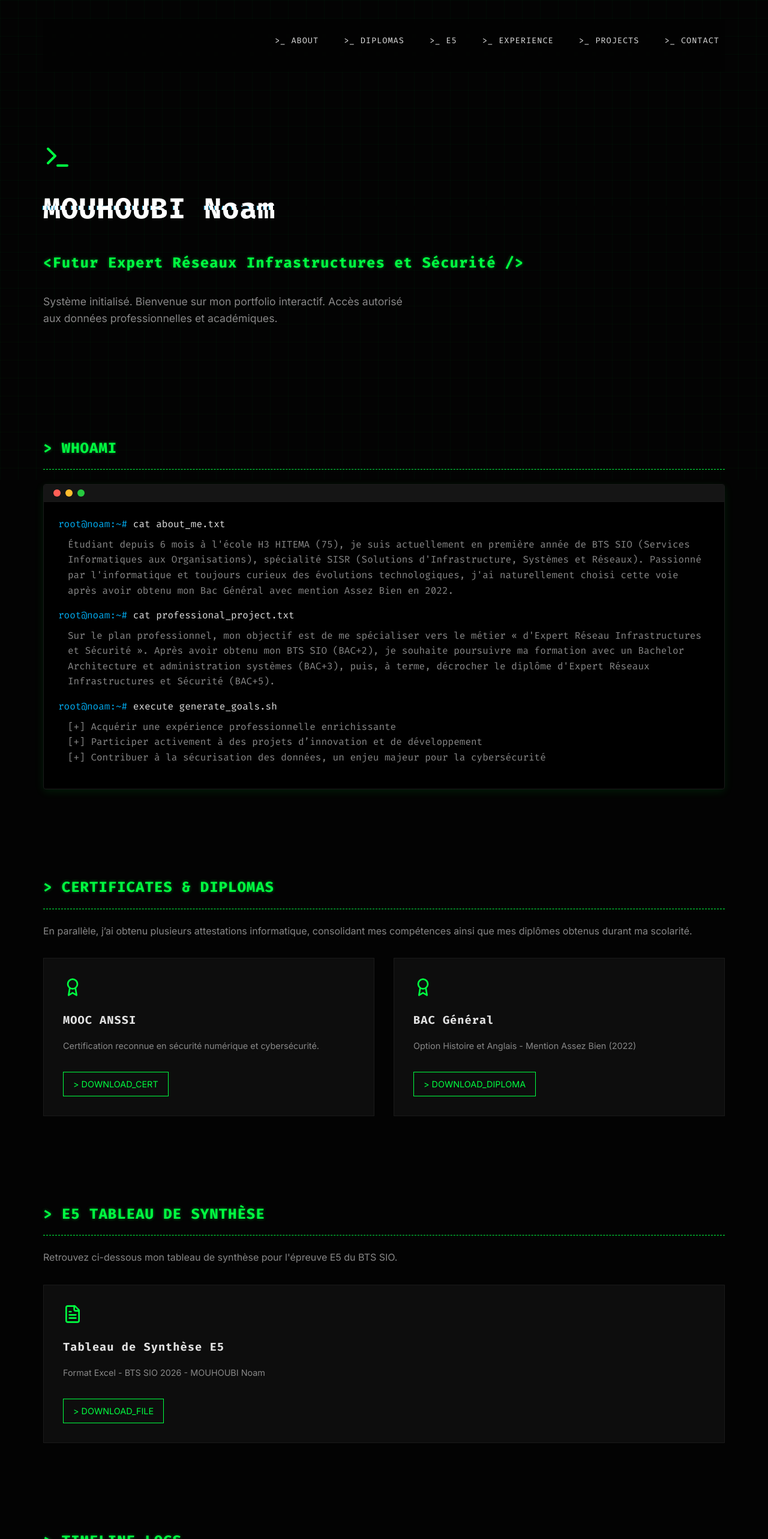
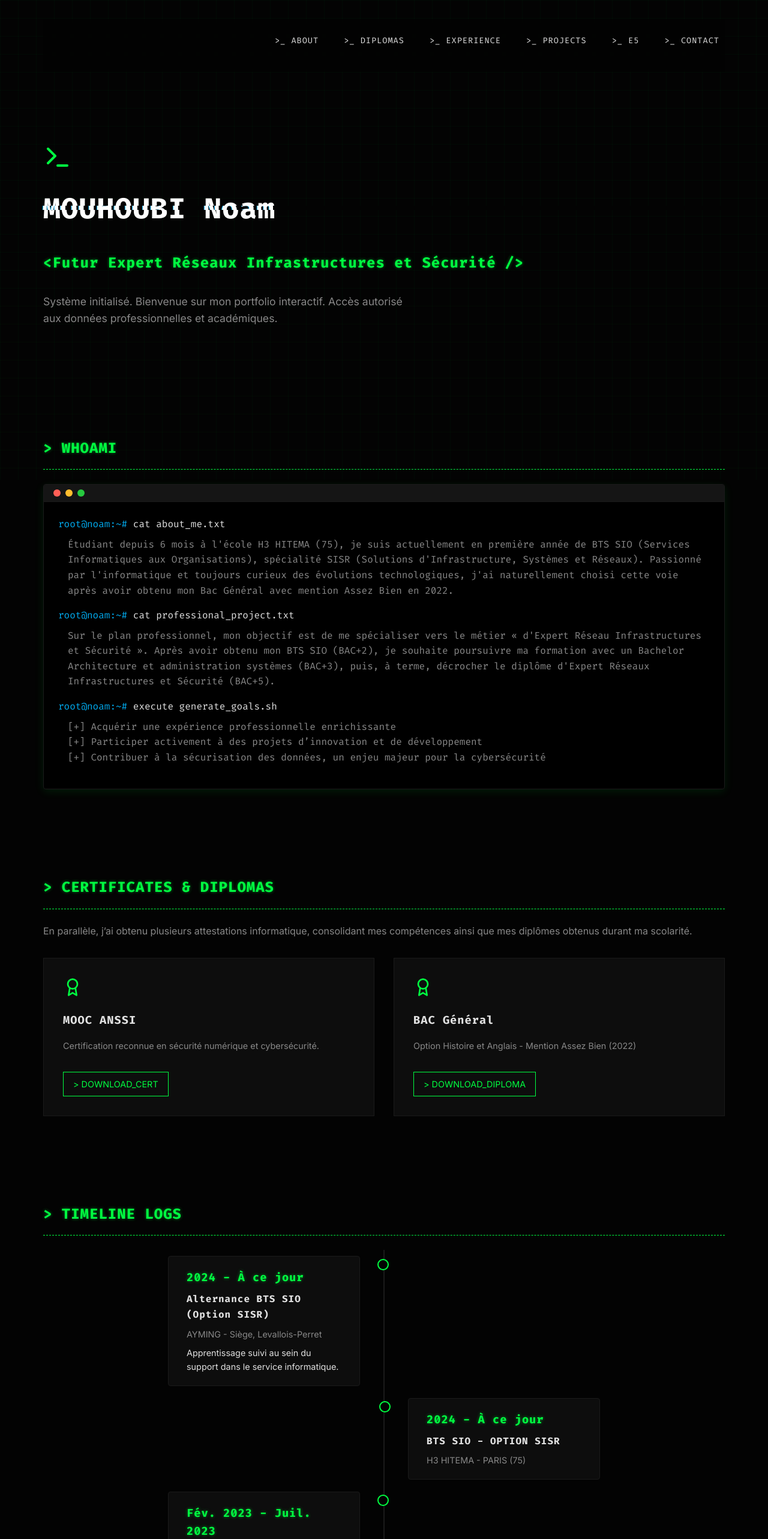
Before and after one commit to 972p/Portfolio-Noam, a React (Vite) app: page / in a window 1280 px wide. Shown: the top 2566 px of the page at 60% size. Built offline with nearby package versions, Linux system fonts and the light colour scheme.

Commit message:
Move E5 section after Projects

```diff
--- a/src/App.jsx
+++ b/src/App.jsx
@@ -17,9 +17,9 @@ function App() {
                     <Hero />
                     <About />
                     <Diplomas />
-                    <E5 />
                     <Experience />
                     <Projects />
+                    <E5 />
                 </main>
                 <Contact />
             </div>
--- a/src/components/Navbar.jsx
+++ b/src/components/Navbar.jsx
@@ -5,9 +5,9 @@ function Navbar() {
         <nav>
             <a href="#about">&gt;_ ABOUT</a>
             <a href="#diplomas">&gt;_ DIPLOMAS</a>
-            <a href="#e5">&gt;_ E5</a>
             <a href="#experience">&gt;_ EXPERIENCE</a>
             <a href="#projects">&gt;_ PROJECTS</a>
+            <a href="#e5">&gt;_ E5</a>
             <a href="#contact">&gt;_ CONTACT</a>
         </nav>
     );
```
